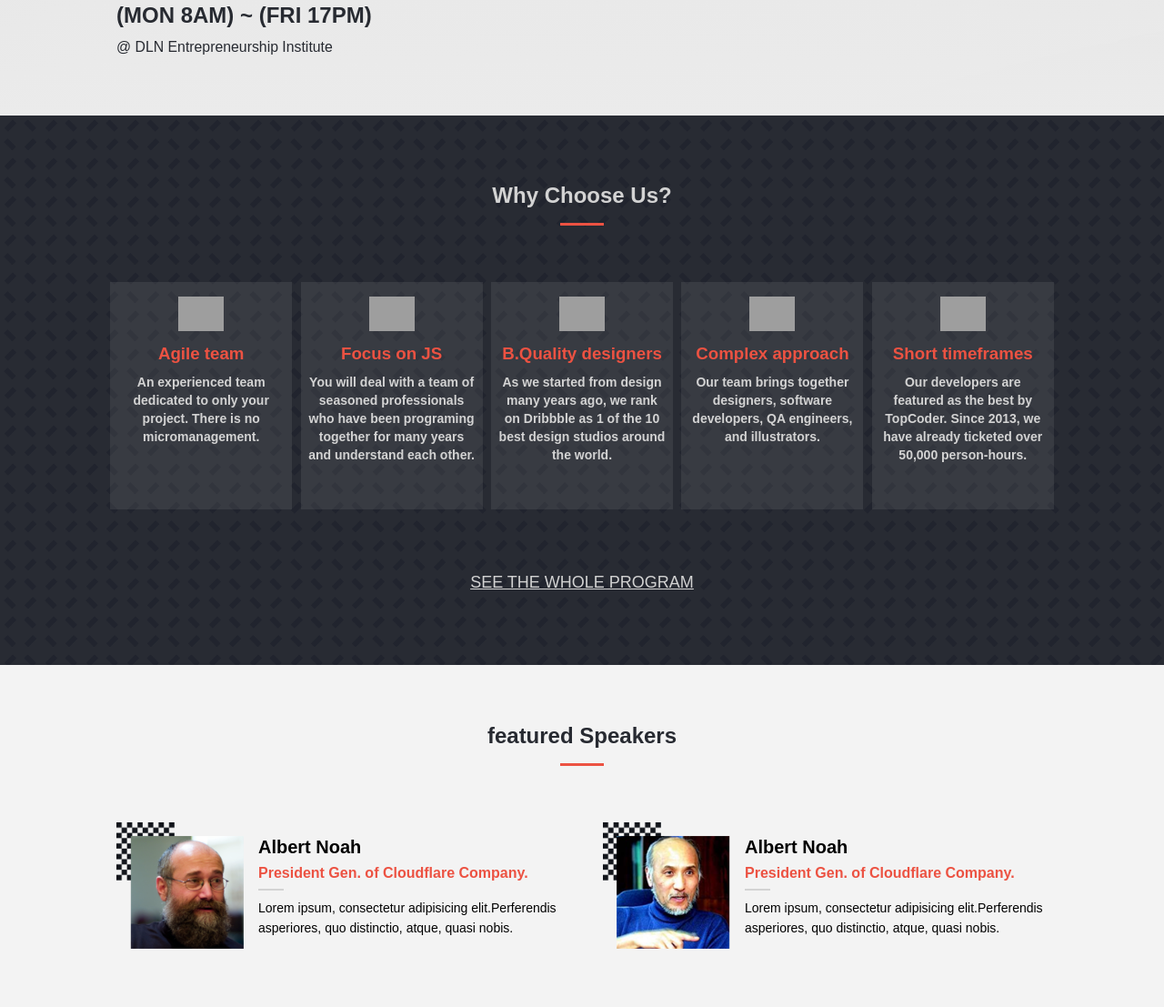
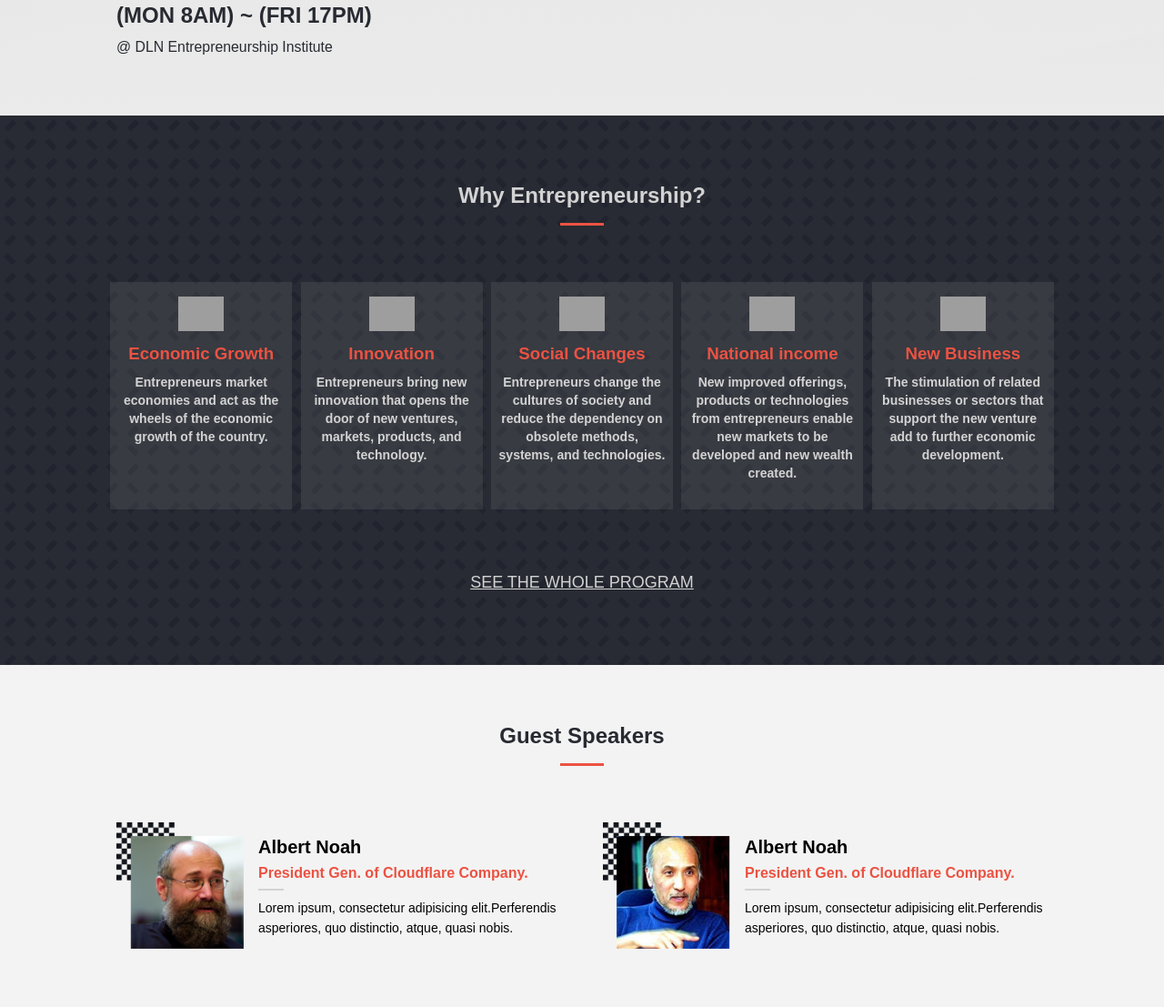
Before and after one commit to evans22j/AMT-CONFERENCE, a plain HTML site: page index.html in a window 1280 px wide. Shown: the part 683-1790 px from the top of the page at 91% size. Drawn offline with Linux system fonts and the light colour scheme; grey boxes are pictures that could not be loaded; a web font is replaced by a local one.

Commit message:
Add paragraps and heading on html

```diff
--- a/index.html
+++ b/index.html
@@ -62,7 +62,7 @@
     <main>
       <section id="Home" class="home_section">
         <div class="home_section_title">
-          <h2>"Redefinig The Future"</h2>
+          <h2>"Redefining The Future"</h2>
           <h1>AFRICA MUST THINK ENTREPRENEURSHIP CONFERENCE - 2022</h1>
         </div>
         <article>
@@ -83,7 +83,7 @@
       </section>
 
       <section id="Program" class="program_section">
-        <h2>Why Choose Us?</h2>
+        <h2>Why Entrepreneurship?</h2>
         <ul class="program">
           <li class="program_1 d-flex flex-center">
             <div>
@@ -92,10 +92,10 @@
                 alt="agile"
               />
             </div>
-            <h3>Agile team</h3>
+            <h3>Economic Growth</h3>
             <p>
-              An experienced team dedicated to only your project. There is no
-              micromanagement.
+              Entrepreneurs market economies and act as the wheels of the
+              economic growth of the country.
             </p>
           </li>
           <li class="program_2 d-flex flex-center">
@@ -105,10 +105,10 @@
                 alt="focus"
               />
             </div>
-            <h3>Focus on JS</h3>
+            <h3>Innovation</h3>
             <p>
-              You will deal with a team of seasoned professionals who have been
-              programing together for many years and understand each other.
+              Entrepreneurs bring new innovation that opens the door of new
+              ventures, markets, products, and technology.
             </p>
           </li>
           <li class="program_3 d-flex flex-center">
@@ -118,10 +118,10 @@
                 alt="quality"
               />
             </div>
-            <h3>B.Quality designers</h3>
+            <h3>Social Changes</h3>
             <p>
-              As we started from design many years ago, we rank on Dribbble as 1
-              of the 10 best design studios around the world.
+              Entrepreneurs change the cultures of society and reduce the
+              dependency on obsolete methods, systems, and technologies.
             </p>
           </li>
           <li class="program_4 d-flex flex-center">
@@ -131,10 +131,11 @@
                 alt="creation"
               />
             </div>
-            <h3>Complex approach</h3>
+            <h3>National income</h3>
             <p>
-              Our team brings together designers, software developers, QA
-              engineers, and illustrators.
+              New improved offerings, products or technologies from
+              entrepreneurs enable new markets to be developed and new wealth
+              created.
             </p>
           </li>
           <li class="program_5 d-flex flex-center">
@@ -144,10 +145,10 @@
                 alt="time"
               />
             </div>
-            <h3>Short timeframes</h3>
+            <h3>New Business</h3>
             <p>
-              Our developers are featured as the best by TopCoder. Since 2013,
-              we have already ticketed over 50,000 person-hours.
+              The stimulation of related businesses or sectors that support the
+              new venture add to further economic development.
             </p>
           </li>
         </ul>
@@ -159,7 +160,7 @@
       </section>
 
       <section id="Team" class="featured_section">
-        <h2>featured Speakers</h2>
+        <h2>Guest Speakers</h2>
         <ul class="teams"></ul>
         <div class="see-more">
           <button type="submit">
@@ -168,7 +169,7 @@
         </div>
       </section>
       <section id="Partner" class="partners_section">
-        <h2 class="partners-title">Our Clients</h2>
+        <h2 class="partners-title">Our Partners</h2>
         <ul class="partner-list d-flex flex-center">
           <li><img src="./images/logo1.png" alt="partner_1" /></li>
           <li><img src="./images/logo2.png" alt="partner_2" /></li>
@@ -183,7 +184,7 @@
         <img class="firelazyloader" src="./images/main-logo.png" alt="logo" />
       </div>
       <div class="created">
-        <p>&copy; Copyright 2021/Ben Mukebo/Rwanda Kigali.</p>
+        <p>&copy; Copyright 2022/Evans Sitibekiso/Zambia Lusaka.</p>
       </div>
     </footer>
 
```
